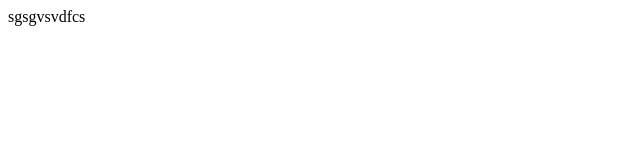
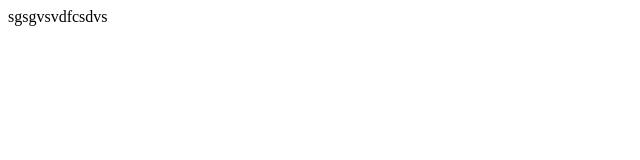
Before and after one commit to JackConroySunLife/Conventional, a plain HTML site: page index.html in a window 1280 px wide. Shown: the full height of the page, 0-640 px from the left. Drawn offline with Linux system fonts and the light colour scheme.

Commit message:
Some change

```diff
--- a/index.html
+++ b/index.html
@@ -6,6 +6,6 @@
     <title>Document</title>
 </head>
 <body>
-    sgsgvsvdfcs
+    sgsgvsvdfcsdvs
 </body>
 </html>
```
